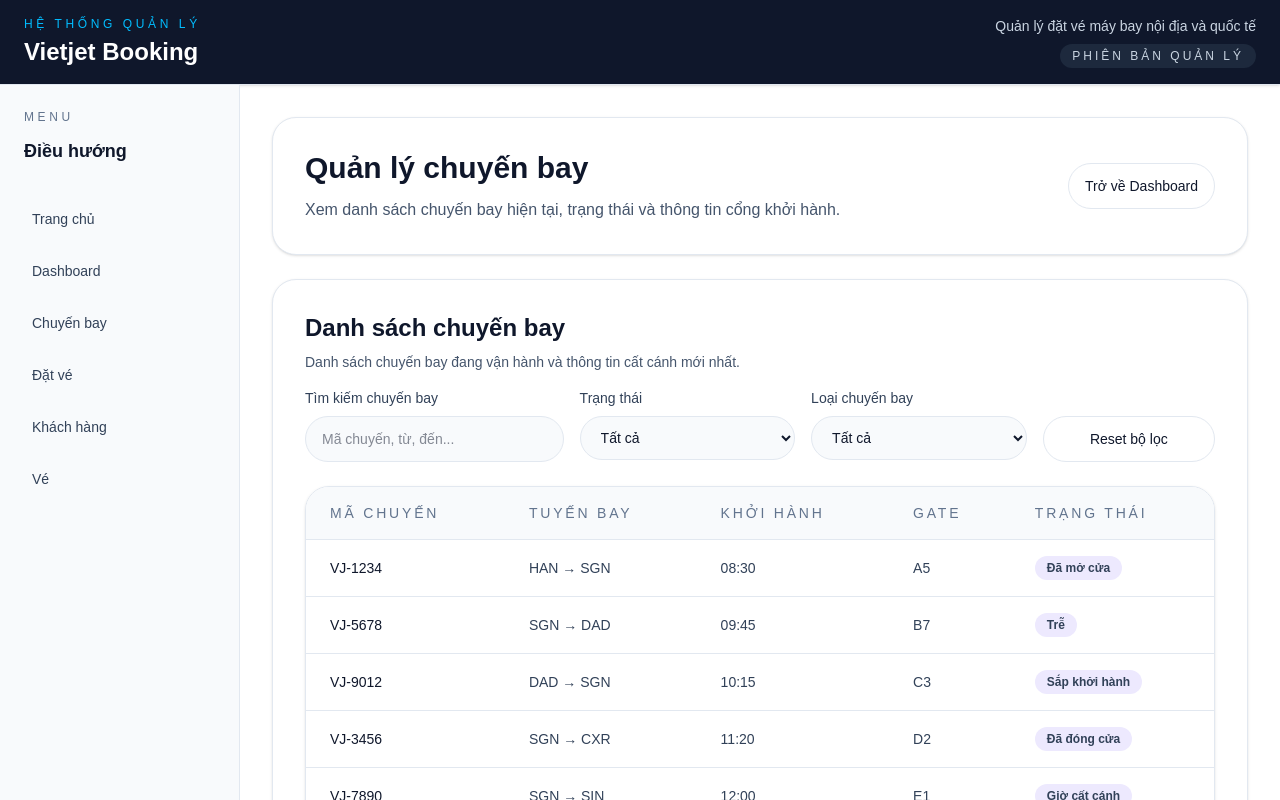
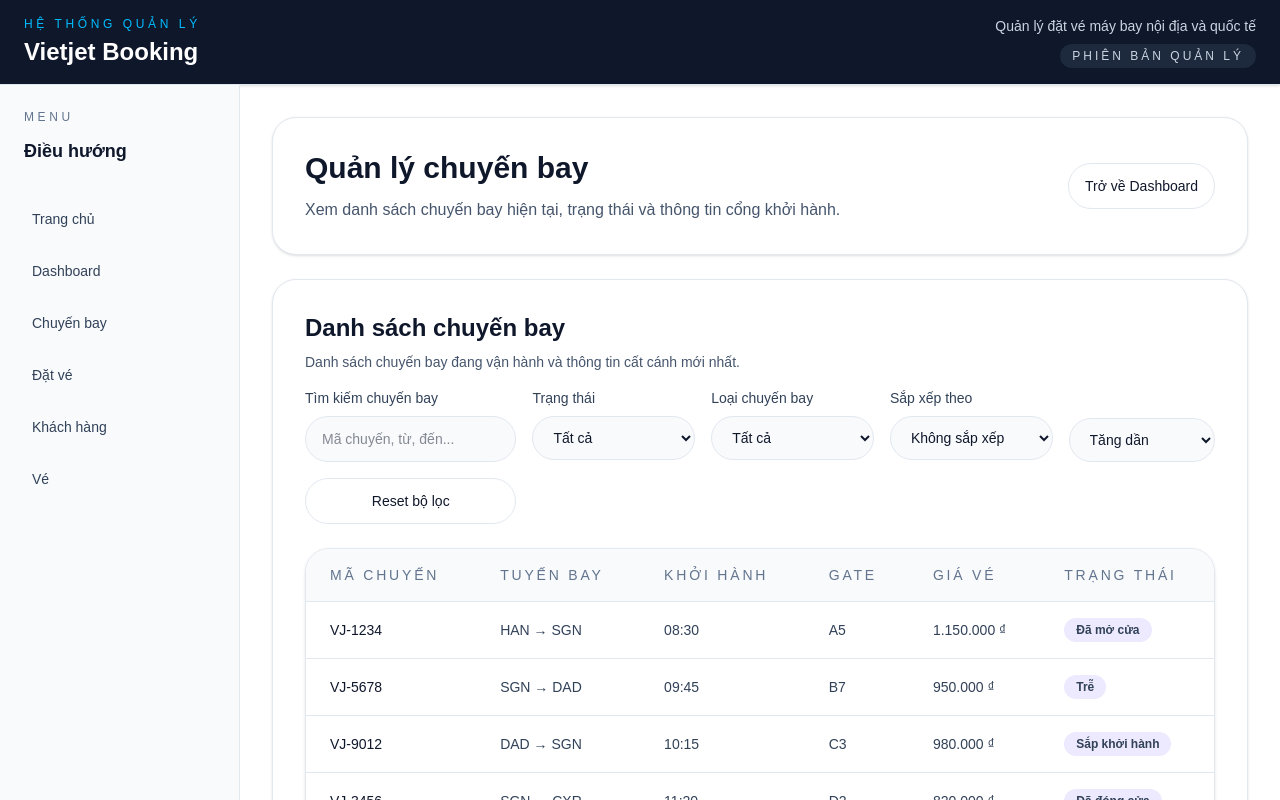
Before and after one commit to TranThiKimNghi/vietjet-agency, a Next.js app: page /dashboard/flights in a window 1280 px wide. Shown: the top 800 px of the page. Built offline with nearby package versions, Linux system fonts and the light colour scheme.

Commit message:
feat: add flight sorting

```diff
--- a/app/dashboard/flights/page.tsx
+++ b/app/dashboard/flights/page.tsx
@@ -15,11 +15,19 @@
 ];
 
 const typeOptions = ['', 'Nội địa', 'Quốc tế'];
+const sortOptions = [
+  { value: '', label: 'Không sắp xếp' },
+  { value: 'flightCode', label: 'Mã chuyến bay' },
+  { value: 'departureTime', label: 'Thời gian khởi hành' },
+  { value: 'price', label: 'Giá vé' },
+];
 
 export default function DashboardFlights() {
   const [searchTerm, setSearchTerm] = useState('');
   const [statusFilter, setStatusFilter] = useState('');
   const [typeFilter, setTypeFilter] = useState('');
+  const [sortKey, setSortKey] = useState('');
+  const [sortDirection, setSortDirection] = useState<'asc' | 'desc'>('asc');
 
   const normalizedSearchTerm = useMemo(
     () => searchTerm.trim().toLowerCase(),
@@ -27,7 +35,7 @@
   );
 
   const filteredFlights = useMemo(() => {
-    return flightList.filter((flight) => {
+    const filtered = flightList.filter((flight) => {
       if (statusFilter && flight.status !== statusFilter) {
         return false;
       }
@@ -47,7 +55,31 @@
         route.includes(normalizedSearchTerm)
       );
     });
-  }, [normalizedSearchTerm, statusFilter, typeFilter]);
+
+    if (!sortKey) {
+      return filtered;
+    }
+
+    const sorted = [...filtered].sort((a, b) => {
+      let compare = 0;
+
+      if (sortKey === 'flightCode') {
+        compare = a.flightCode.localeCompare(b.flightCode, 'vi', { numeric: true });
+      }
+
+      if (sortKey === 'departureTime') {
+        compare = a.departureTime.localeCompare(b.departureTime, 'vi', { numeric: true });
+      }
+
+      if (sortKey === 'price') {
+        compare = a.price - b.price;
+      }
+
+      return sortDirection === 'asc' ? compare : -compare;
+    });
+
+    return sorted;
+  }, [normalizedSearchTerm, statusFilter, typeFilter, sortKey, sortDirection]);
 
   return (
     <div className="space-y-6">
@@ -77,7 +109,7 @@
             </p>
           </div>
 
-          <div className="grid gap-4 lg:grid-cols-[1.2fr_1fr_1fr_0.8fr]">
+          <div className="grid gap-4 xl:grid-cols-[1.3fr_1fr_1fr_1fr_0.9fr]">
             <div>
               <label className="block text-sm font-medium text-slate-700" htmlFor="flight-search">
                 Tìm kiếm chuyến bay
@@ -128,6 +160,36 @@
               </select>
             </div>
 
+            <div>
+              <label className="block text-sm font-medium text-slate-700" htmlFor="sort-key">
+                Sắp xếp theo
+              </label>
+              <select
+                id="sort-key"
+                value={sortKey}
+                onChange={(event) => setSortKey(event.target.value)}
+                className="mt-2 w-full rounded-3xl border border-slate-200 bg-slate-50 px-4 py-3 text-sm text-slate-900 outline-none transition focus:border-slate-900 focus:ring-2 focus:ring-slate-200"
+              >
+                {sortOptions.map((option) => (
+                  <option key={option.value} value={option.value}>
+                    {option.label}
+                  </option>
+                ))}
+              </select>
+            </div>
+
+            <div className="flex items-end gap-3">
+              <select
+                id="sort-direction"
+                value={sortDirection}
+                onChange={(event) => setSortDirection(event.target.value as 'asc' | 'desc')}
+                className="mt-2 w-full rounded-3xl border border-slate-200 bg-slate-50 px-4 py-3 text-sm text-slate-900 outline-none transition focus:border-slate-900 focus:ring-2 focus:ring-slate-200"
+              >
+                <option value="asc">Tăng dần</option>
+                <option value="desc">Giảm dần</option>
+              </select>
+            </div>
+
             <div className="flex items-end">
               <button
                 type="button"
@@ -135,6 +197,8 @@
                   setSearchTerm('');
                   setStatusFilter('');
                   setTypeFilter('');
+                  setSortKey('');
+                  setSortDirection('asc');
                 }}
                 className="inline-flex w-full items-center justify-center rounded-3xl border border-slate-200 bg-white px-4 py-3 text-sm font-medium text-slate-900 transition hover:bg-slate-50"
               >
@@ -150,11 +214,12 @@
               <div className="hidden md:block">
                 <table className="min-w-full border-collapse text-left text-sm">
                   <thead className="bg-slate-50 text-slate-500">
-                    <tr>
+                      <tr>
                       <th className="px-6 py-4 font-medium uppercase tracking-[0.2em]">Mã chuyến</th>
                       <th className="px-6 py-4 font-medium uppercase tracking-[0.2em]">Tuyến bay</th>
                       <th className="px-6 py-4 font-medium uppercase tracking-[0.2em]">Khởi hành</th>
                       <th className="px-6 py-4 font-medium uppercase tracking-[0.2em]">Gate</th>
+                      <th className="px-6 py-4 font-medium uppercase tracking-[0.2em]">Giá vé</th>
                       <th className="px-6 py-4 font-medium uppercase tracking-[0.2em]">Trạng thái</th>
                     </tr>
                   </thead>
@@ -185,6 +250,9 @@
                       <p>
                         <span className="font-medium text-slate-900">Gate:</span> {flight.gate}
                       </p>
+                      <p>
+                        <span className="font-medium text-slate-900">Giá vé:</span> {flight.price.toLocaleString('vi-VN')} ₫
+                      </p>
                     </div>
                   </div>
                 ))}
--- a/components/dashboard/FlightRow.tsx
+++ b/components/dashboard/FlightRow.tsx
@@ -7,6 +7,7 @@
       <td className="px-6 py-4 text-slate-700">{flight.route}</td>
       <td className="px-6 py-4 text-slate-700">{flight.departureTime}</td>
       <td className="px-6 py-4 text-slate-700">{flight.gate}</td>
+      <td className="px-6 py-4 text-slate-700">{flight.price.toLocaleString('vi-VN')} ₫</td>
       <td className="px-6 py-4">
         <span className="inline-flex rounded-full px-3 py-1 text-xs font-semibold text-slate-700 bg-violet-100">
           {flight.status}
--- a/data/dashboard.ts
+++ b/data/dashboard.ts
@@ -84,6 +84,7 @@
     gate: 'A4',
     status: 'Đã mở cửa',
     flightType: 'Nội địa',
+    price: 1200000,
   },
   {
     flightCode: 'VJ-7245',
@@ -92,6 +93,7 @@
     gate: 'B7',
     status: 'Trễ',
     flightType: 'Nội địa',
+    price: 950000,
   },
   {
     flightCode: 'VJ-6112',
@@ -100,6 +102,7 @@
     gate: 'C2',
     status: 'Đã đóng cửa',
     flightType: 'Nội địa',
+    price: 850000,
   },
   {
     flightCode: 'VJ-9903',
@@ -108,6 +111,7 @@
     gate: 'D1',
     status: 'Giờ cất cánh',
     flightType: 'Nội địa',
+    price: 1250000,
   },
   {
     flightCode: 'VJ-5588',
@@ -116,6 +120,7 @@
     gate: 'E5',
     status: 'Sắp khởi hành',
     flightType: 'Nội địa',
+    price: 900000,
   },
 ];
 
@@ -127,6 +132,7 @@
     gate: 'A5',
     status: 'Đã mở cửa',
     flightType: 'Nội địa',
+    price: 1150000,
   },
   {
     flightCode: 'VJ-5678',
@@ -135,6 +141,7 @@
     gate: 'B7',
     status: 'Trễ',
     flightType: 'Nội địa',
+    price: 950000,
   },
   {
     flightCode: 'VJ-9012',
@@ -143,6 +150,7 @@
     gate: 'C3',
     status: 'Sắp khởi hành',
     flightType: 'Nội địa',
+    price: 980000,
   },
   {
     flightCode: 'VJ-3456',
@@ -151,6 +159,7 @@
     gate: 'D2',
     status: 'Đã đóng cửa',
     flightType: 'Nội địa',
+    price: 820000,
   },
   {
     flightCode: 'VJ-7890',
@@ -159,5 +168,6 @@
     gate: 'E1',
     status: 'Giờ cất cánh',
     flightType: 'Quốc tế',
+    price: 2600000,
   },
 ];
--- a/types/dashboard.ts
+++ b/types/dashboard.ts
@@ -30,4 +30,5 @@
   gate: string;
   status: FlightStatus;
   flightType: FlightType;
+  price: number;
 };
```
